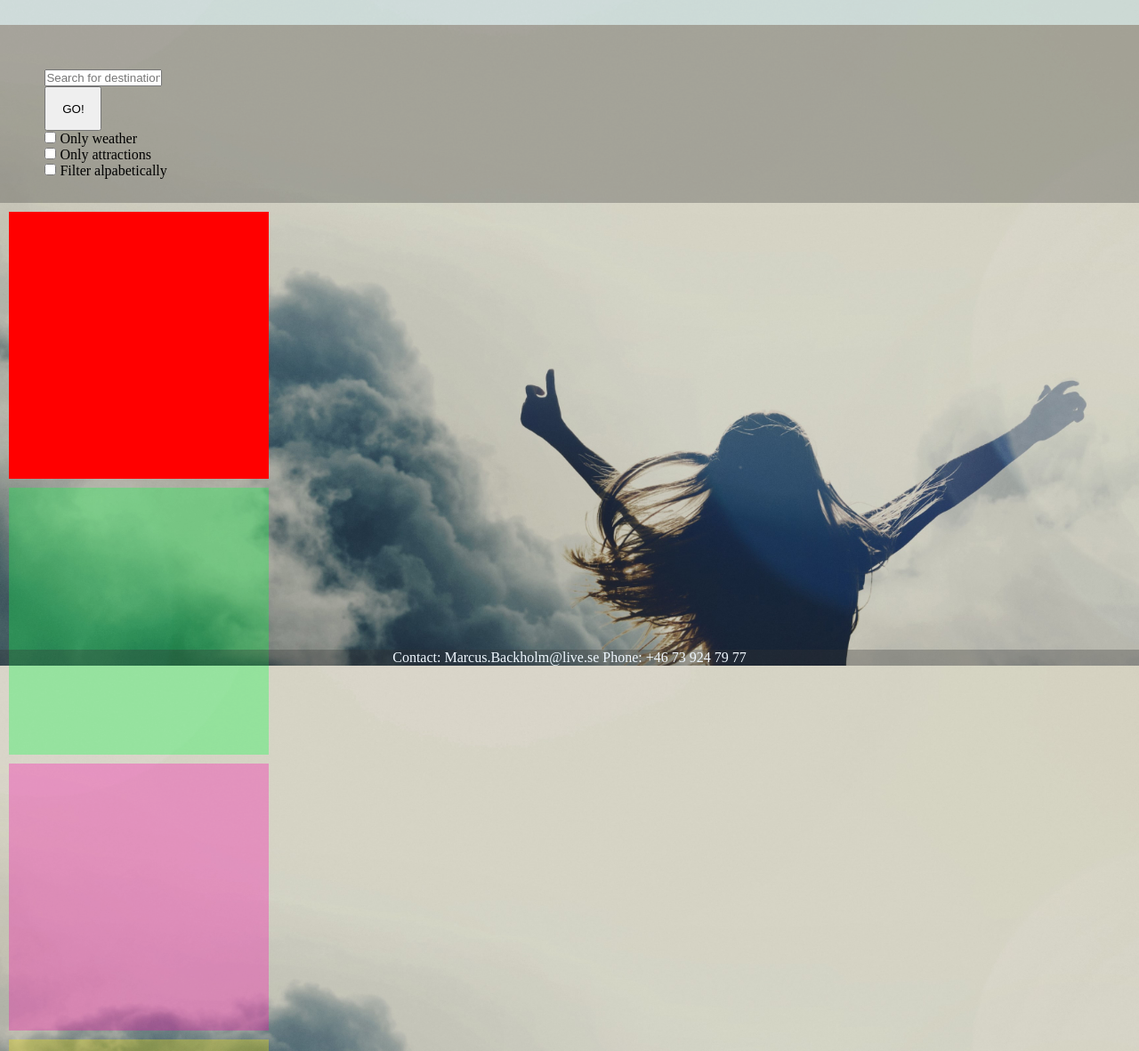
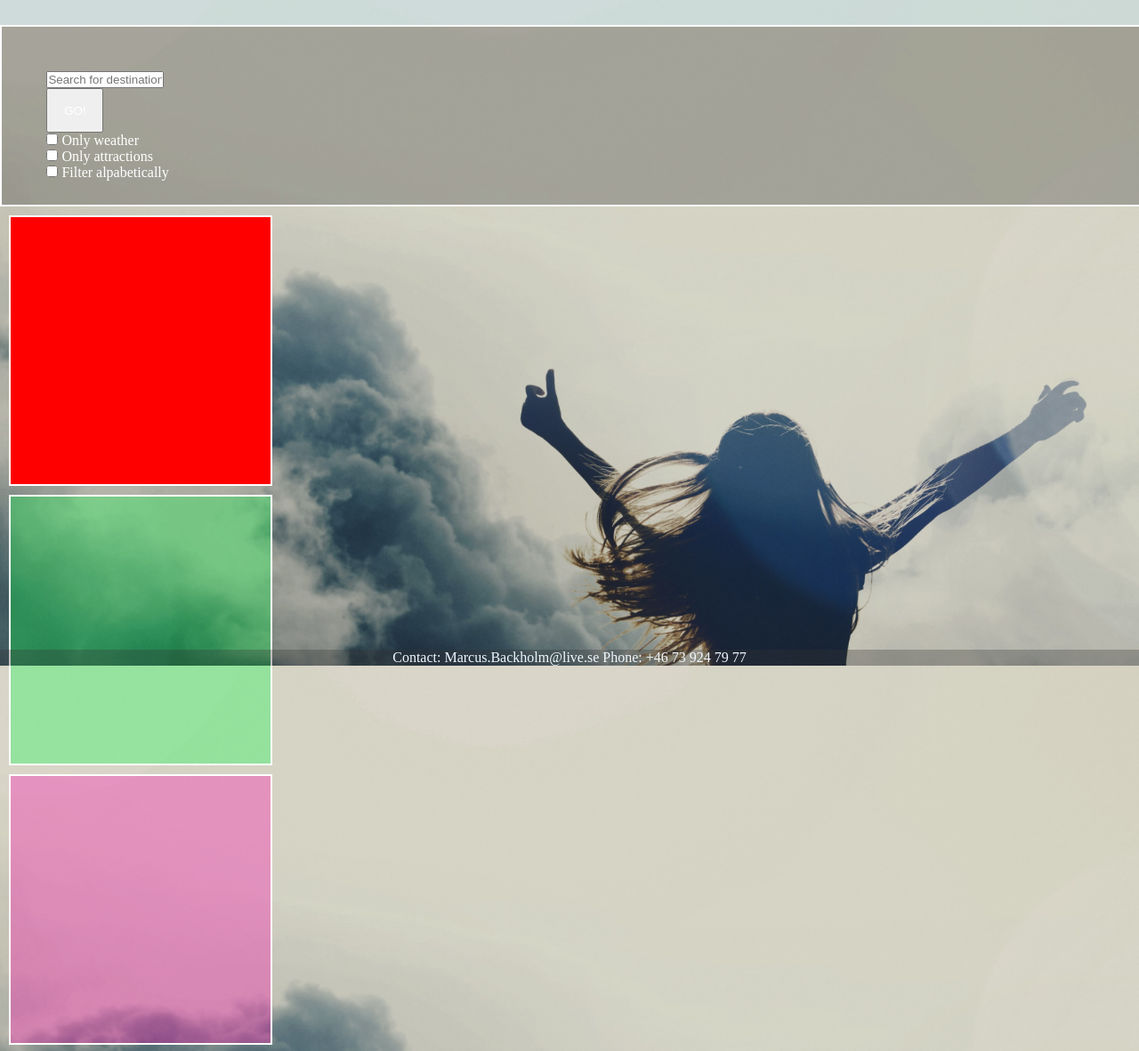
Before and after one commit to MarcusBackholm/JavaScript-Uppgift-2, a plain HTML site: page index.html in a window 1280 px wide. Shown: the part 52-1233 px from the top of the page at 89% size. Drawn offline with Linux system fonts and the light colour scheme.

Commit message:
placed border around the blocks

```diff
--- a/index.css
+++ b/index.css
@@ -3,6 +3,7 @@
     padding: 0;
     list-style: none;
     text-decoration: none;
+    color: white;
 }
 
 body{
@@ -18,6 +19,7 @@ body{
     display: block;
     background-color: rgba(184, 233, 255, 0.308);
 
+
 }
 
 .searchwindow{
@@ -26,6 +28,7 @@ body{
     padding: 50px;
     margin: 0.4px;
     background-color: rgba(54, 54, 54, 0.308);
+    border: 2px solid;
 }
 
 .box1{
@@ -34,6 +37,7 @@ body{
     padding: 50px;
     margin: 10px;
     background-color: rgb(255, 0, 0);
+    border: 2px solid;
 }
 
 .box2{
@@ -42,6 +46,7 @@ body{
     padding: 50px;
     margin: 10px;
     background-color: rgba(0, 255, 64, 0.308);
+    border: 2px solid;
 }
 
 .box3{
@@ -50,6 +55,7 @@ body{
     padding: 50px;
     margin: 10px;
     background-color: rgba(255, 0, 170, 0.308);
+    border: 2px solid;
 }
 
 .box4{
@@ -58,6 +64,7 @@ body{
     padding: 50px;
     margin: 10px;
     background-color: rgba(245, 228, 0, 0.308);
+    border: 2px solid;
 }
 
 .footer{
--- a/index.html
+++ b/index.html
@@ -12,7 +12,7 @@
                </div>
                <div class="searchwindow">
                    <div class="searchbar">
-                       <input style="height: 50%; width: 10%;" type="text" placeholder="Search for destination..">
+                       <input style="height: 50%; width: 10%; color: black;" type="text" placeholder="Search for destination..">
                    </div>
                    <button style="width: 5%; height: 50%;" type="button">GO!</button>
                    <form>
```
